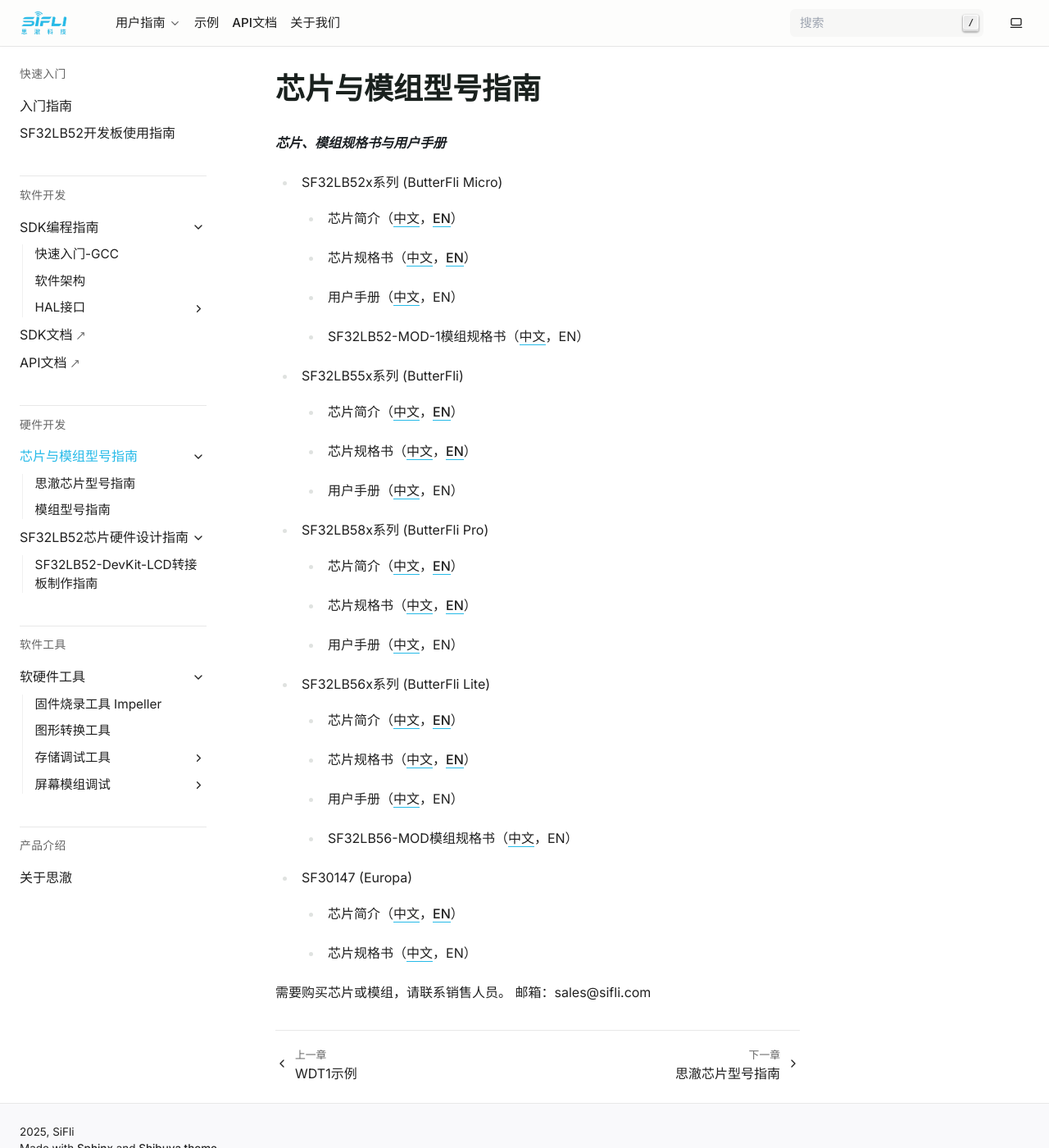
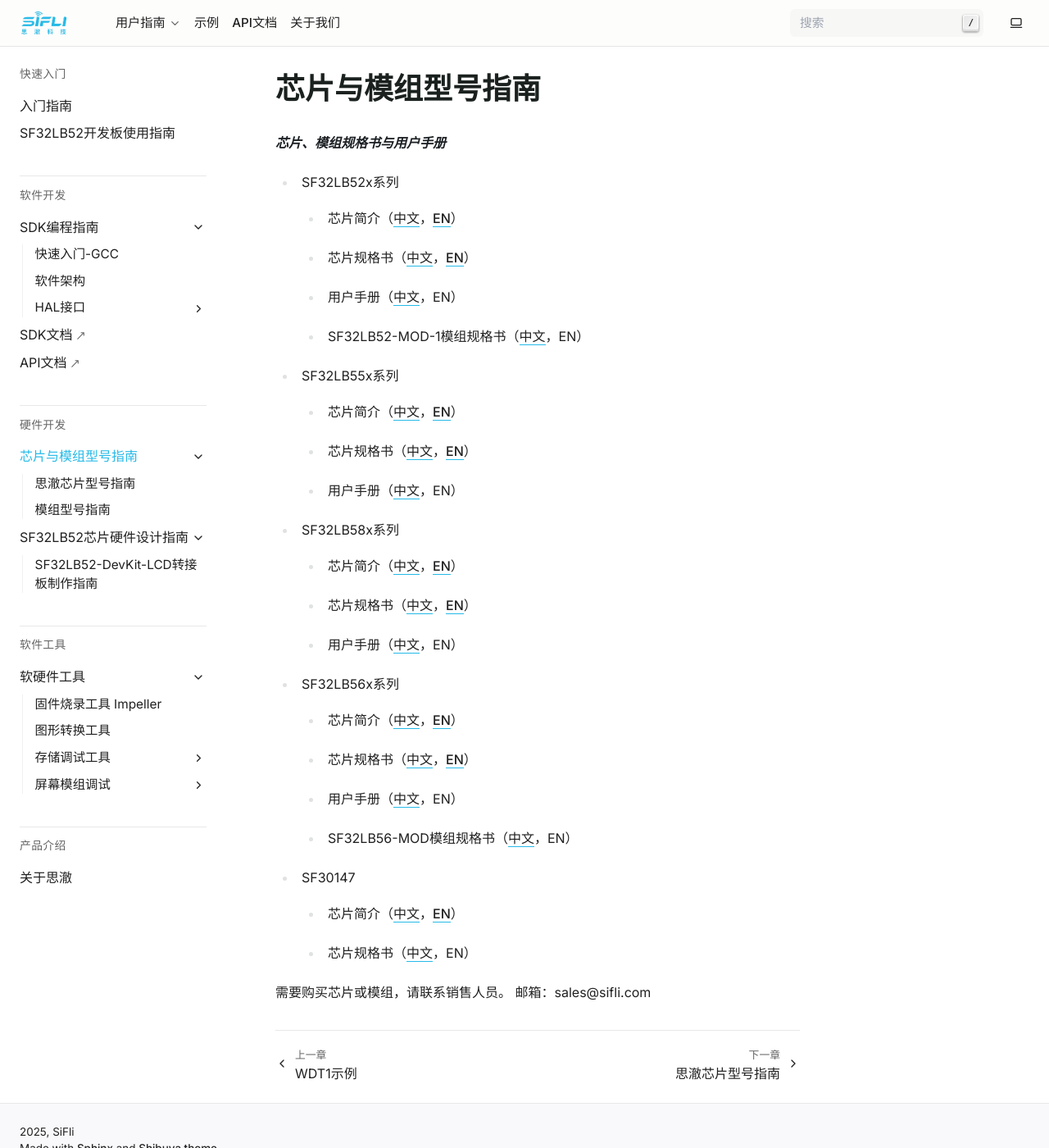
Before and after one commit to rabbitsaviola/SiFli-Wiki, a Sphinx documentation site: the page built from source/silicon/index.md, in a window 1280 px wide and 1400 px high. Shown: the whole window at 82% size. Built offline with Sphinx 7.4.7, drawn with Linux system fonts in a browser that asks for light colours; pages that are not in the unit, such as notebooks, are missing from menus; comment, search, counter and statistics services are not loaded.

Commit message:
rm:多余的芯片名字

```diff
--- a/source/silicon/index.md
+++ b/source/silicon/index.md
@@ -44,25 +44,25 @@
 [中文规格书56-MOD]: https://webfile.lovemcu.cn/file/silicon/DS5602-SF32LB56-MOD%E6%8A%80%E6%9C%AF%E8%A7%84%E6%A0%BC%E4%B9%A6%20V0p1.pdf
 
 
-* SF32LB52x系列 (ButterFli Micro)
+* SF32LB52x系列
     * 芯片简介（[中文][中文简介52x]，[EN][英文简介52x]）
     * 芯片规格书（[中文][中文规格书52x]，[EN][英文规格书52x]）
     * 用户手册（[中文][中文用户手册52x]，EN）
     * SF32LB52-MOD-1模组规格书（[中文][中文规格书52-MOD-1]，EN）
-* SF32LB55x系列 (ButterFli)
+* SF32LB55x系列
     * 芯片简介（[中文][中文简介55x]，[EN][英文简介55x]）
     * 芯片规格书（[中文][中文规格书55x]，[EN][英文规格书55x]）
     * 用户手册（[中文][中文用户手册55x]，EN）
-* SF32LB58x系列 (ButterFli Pro)
+* SF32LB58x系列
     * 芯片简介（[中文][中文简介58x]，[EN][英文简介58x]）
     * 芯片规格书（[中文][中文规格书58x]，[EN][英文规格书58x]）
     * 用户手册（[中文][中文用户手册58x]，EN）
-* SF32LB56x系列 (ButterFli Lite)
+* SF32LB56x系列
     * 芯片简介（[中文][中文简介56x]，[EN][英文简介56x]）
     * 芯片规格书（[中文][中文规格书56x]，[EN][英文规格书56x]）
     * 用户手册（[中文][中文用户手册56x]，EN）
     * SF32LB56-MOD模组规格书（[中文][中文规格书56-MOD]，EN）
-* SF30147 (Europa)
+* SF30147
     * 芯片简介（[中文][中文简介30147]，[EN][英文简介30147]）
     * 芯片规格书（[中文][中文规格书30147]，EN）
 
```
